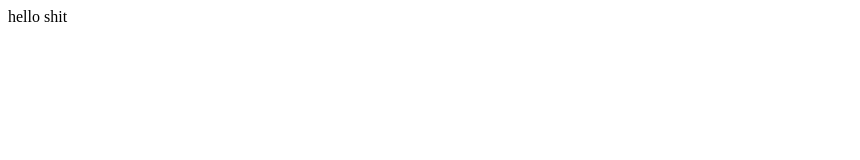
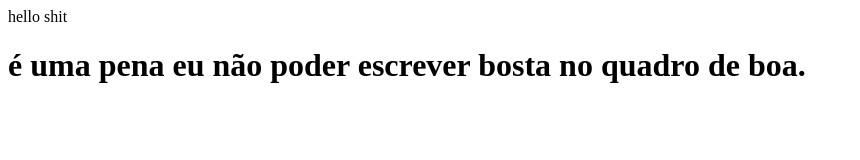
Before and after one commit to eubruno92/semi, a plain HTML site: page htdocs/index.html in a window 1280 px wide. Shown: the whole page, without its empty margins (0-860 px from the left). Drawn offline with Linux system fonts and the light colour scheme.

Commit message:
chenged index

```diff
--- a/htdocs/index.html
+++ b/htdocs/index.html
@@ -7,5 +7,7 @@
 </head>
 <body>
     hello shit
+
+    <h1>é uma pena eu não poder escrever bosta no quadro de boa.</h1>
 </body>
 </html>
```
